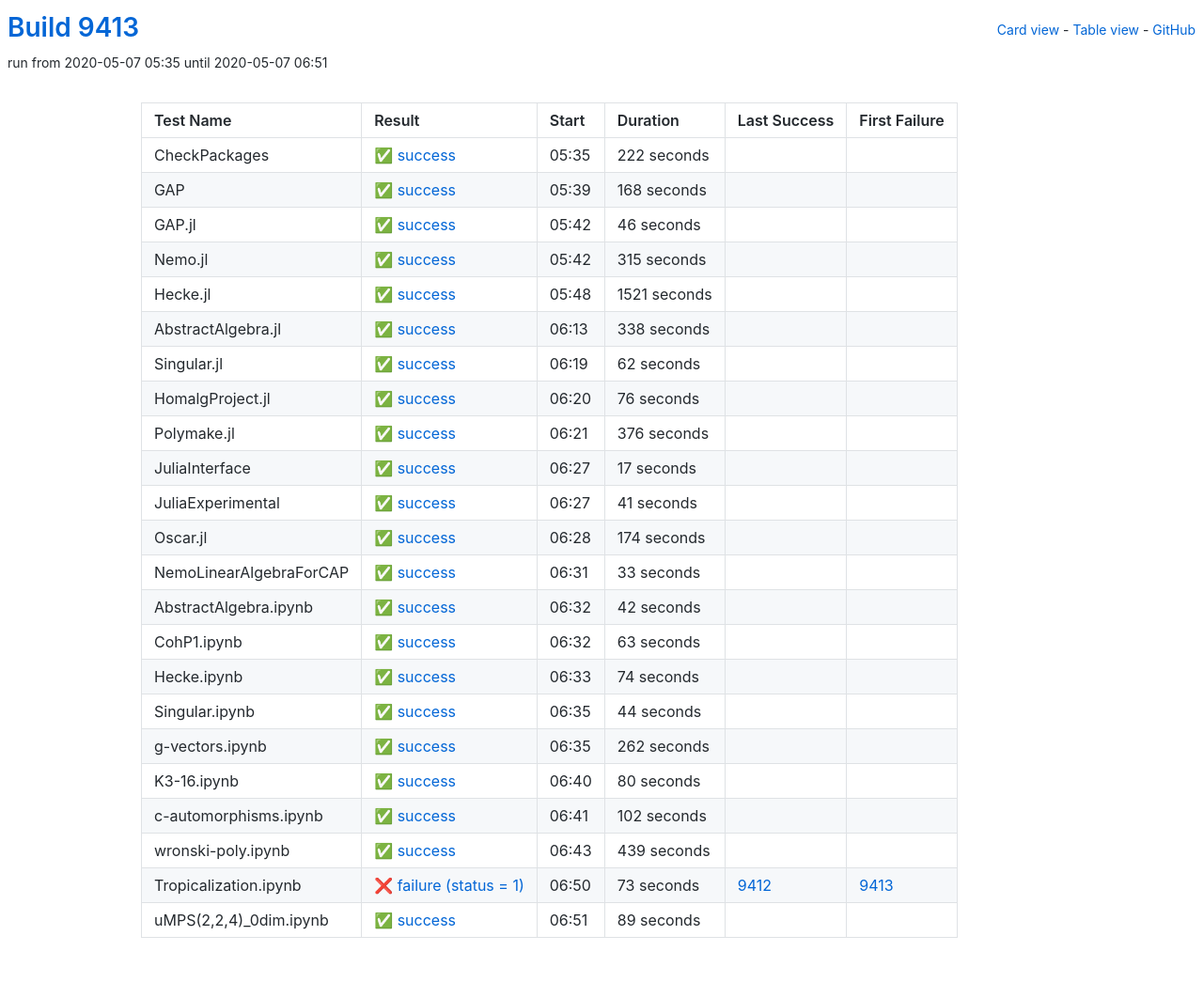
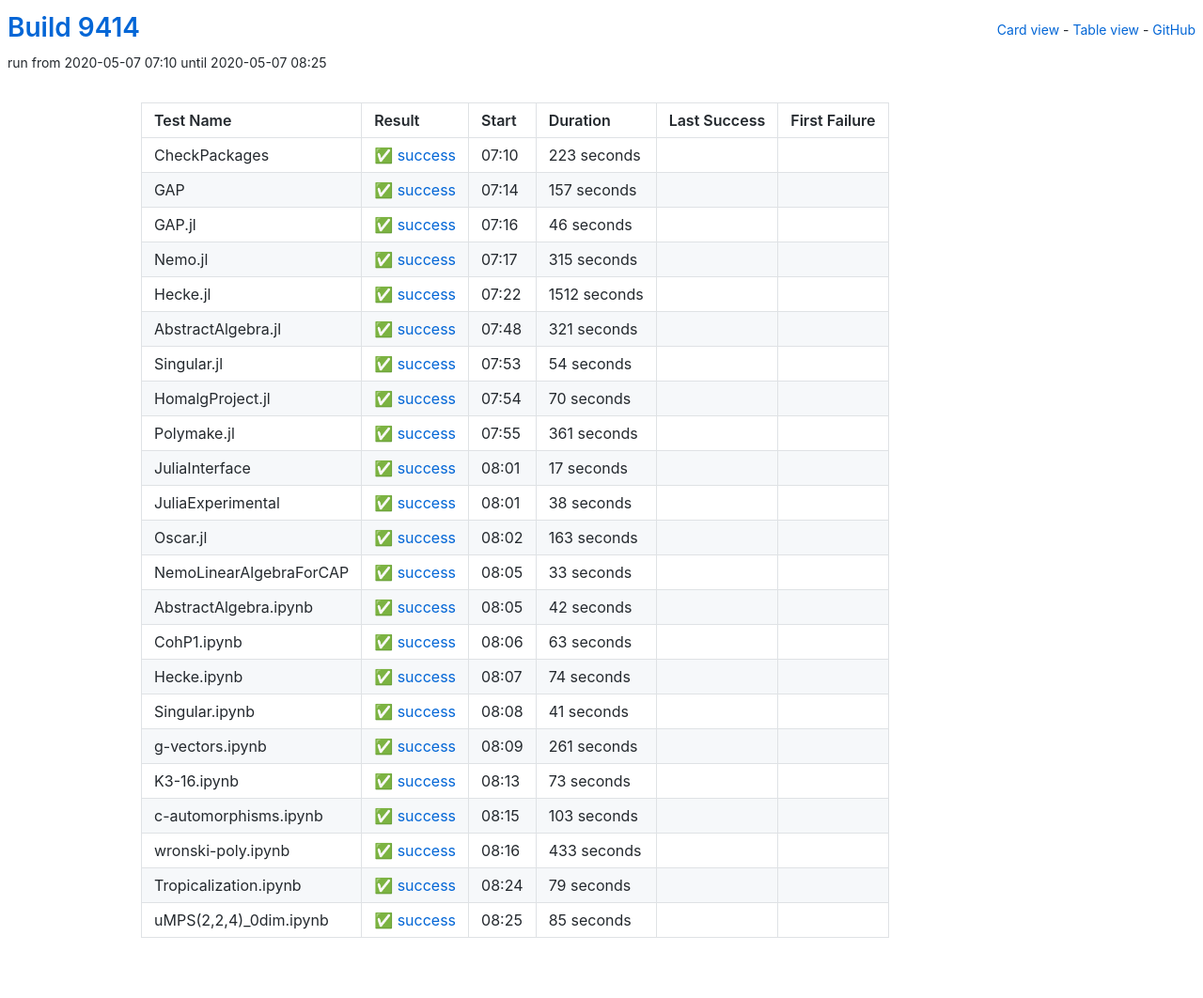
Before and after one commit to oscar-system/oscar-ci-status, a Jekyll site: the page built from table.html, in a window 1280 px wide. Shown: the whole page at 94% size. Built offline with Jekyll 4.4.1, drawn with Linux system fonts in a browser that asks for light colours.

Commit message:
Build 9414

```diff
--- a/_data/ci.yml
+++ b/_data/ci.yml
@@ -1,29 +1,29 @@
-build: 9413
-build_url: https://oscarci.mathematik.uni-kl.de/job/oscar/9413/
+build: 9414
+build_url: https://oscarci.mathematik.uni-kl.de/job/oscar/9414/
 job: oscar
 tests:
-- duration: 222
+- duration: 223
   exitcode: 0
   first_failure: false
   first_failure_url: null
   id: checkpackages
   last_success: false
   last_success_url: null
-  log: https://oscarci.mathematik.uni-kl.de/job/oscar/9413/artifact/logs/build-9413/CheckPackages.log
+  log: https://oscarci.mathematik.uni-kl.de/job/oscar/9414/artifact/logs/build-9414/CheckPackages.log
   name: CheckPackages
-  start: 2020-05-07 05:35
+  start: 2020-05-07 07:10
   status: success
   success: true
-- duration: 168
+- duration: 157
   exitcode: 0
   first_failure: false
   first_failure_url: null
   id: gap
   last_success: false
   last_success_url: null
-  log: https://oscarci.mathematik.uni-kl.de/job/oscar/9413/artifact/logs/build-9413/GAP.log
+  log: https://oscarci.mathematik.uni-kl.de/job/oscar/9414/artifact/logs/build-9414/GAP.log
   name: GAP
-  start: 2020-05-07 05:39
+  start: 2020-05-07 07:14
   status: success
   success: true
 - duration: 46
@@ -33,9 +33,9 @@ tests:
   id: gap-jl
   last_success: false
   last_success_url: null
-  log: https://oscarci.mathematik.uni-kl.de/job/oscar/9413/artifact/logs/build-9413/GAP.jl.log
+  log: https://oscarci.mathematik.uni-kl.de/job/oscar/9414/artifact/logs/build-9414/GAP.jl.log
   name: GAP.jl
-  start: 2020-05-07 05:42
+  start: 2020-05-07 07:16
   status: success
   success: true
 - duration: 315
@@ -45,69 +45,69 @@ tests:
   id: nemo-jl
   last_success: false
   last_success_url: null
-  log: https://oscarci.mathematik.uni-kl.de/job/oscar/9413/artifact/logs/build-9413/Nemo.jl.log
+  log: https://oscarci.mathematik.uni-kl.de/job/oscar/9414/artifact/logs/build-9414/Nemo.jl.log
   name: Nemo.jl
-  start: 2020-05-07 05:42
+  start: 2020-05-07 07:17
   status: success
   success: true
-- duration: 1521
+- duration: 1512
   exitcode: 0
   first_failure: false
   first_failure_url: null
   id: hecke-jl
   last_success: false
   last_success_url: null
-  log: https://oscarci.mathematik.uni-kl.de/job/oscar/9413/artifact/logs/build-9413/Hecke.jl.log
+  log: https://oscarci.mathematik.uni-kl.de/job/oscar/9414/artifact/logs/build-9414/Hecke.jl.log
   name: Hecke.jl
-  start: 2020-05-07 05:48
+  start: 2020-05-07 07:22
   status: success
   success: true
-- duration: 338
+- duration: 321
   exitcode: 0
   first_failure: false
   first_failure_url: null
   id: abstractalgebra-jl
   last_success: false
   last_success_url: null
-  log: https://oscarci.mathematik.uni-kl.de/job/oscar/9413/artifact/logs/build-9413/AbstractAlgebra.jl.log
+  log: https://oscarci.mathematik.uni-kl.de/job/oscar/9414/artifact/logs/build-9414/AbstractAlgebra.jl.log
   name: AbstractAlgebra.jl
-  start: 2020-05-07 06:13
+  start: 2020-05-07 07:48
   status: success
   success: true
-- duration: 62
+- duration: 54
   exitcode: 0
   first_failure: false
   first_failure_url: null
   id: singular-jl
   last_success: false
   last_success_url: null
-  log: https://oscarci.mathematik.uni-kl.de/job/oscar/9413/artifact/logs/build-9413/Singular.jl.log
+  log: https://oscarci.mathematik.uni-kl.de/job/oscar/9414/artifact/logs/build-9414/Singular.jl.log
   name: Singular.jl
-  start: 2020-05-07 06:19
+  start: 2020-05-07 07:53
   status: success
   success: true
-- duration: 76
+- duration: 70
   exitcode: 0
   first_failure: false
   first_failure_url: null
   id: homalgproject-jl
   last_success: false
   last_success_url: null
-  log: https://oscarci.mathematik.uni-kl.de/job/oscar/9413/artifact/logs/build-9413/HomalgProject.jl.log
+  log: https://oscarci.mathematik.uni-kl.de/job/oscar/9414/artifact/logs/build-9414/HomalgProject.jl.log
   name: HomalgProject.jl
-  start: 2020-05-07 06:20
+  start: 2020-05-07 07:54
   status: success
   success: true
-- duration: 376
+- duration: 361
   exitcode: 0
   first_failure: false
   first_failure_url: null
   id: polymake-jl
   last_success: false
   last_success_url: null
-  log: https://oscarci.mathematik.uni-kl.de/job/oscar/9413/artifact/logs/build-9413/Polymake.jl.log
+  log: https://oscarci.mathematik.uni-kl.de/job/oscar/9414/artifact/logs/build-9414/Polymake.jl.log
   name: Polymake.jl
-  start: 2020-05-07 06:21
+  start: 2020-05-07 07:55
   status: success
   success: true
 - duration: 17
@@ -117,33 +117,33 @@ tests:
   id: juliainterface
   last_success: false
   last_success_url: null
-  log: https://oscarci.mathematik.uni-kl.de/job/oscar/9413/artifact/logs/build-9413/JuliaInterface.log
+  log: https://oscarci.mathematik.uni-kl.de/job/oscar/9414/artifact/logs/build-9414/JuliaInterface.log
   name: JuliaInterface
-  start: 2020-05-07 06:27
+  start: 2020-05-07 08:01
   status: success
   success: true
-- duration: 41
+- duration: 38
   exitcode: 0
   first_failure: false
   first_failure_url: null
   id: juliaexperimental
   last_success: false
   last_success_url: null
-  log: https://oscarci.mathematik.uni-kl.de/job/oscar/9413/artifact/logs/build-9413/JuliaExperimental.log
+  log: https://oscarci.mathematik.uni-kl.de/job/oscar/9414/artifact/logs/build-9414/JuliaExperimental.log
   name: JuliaExperimental
-  start: 2020-05-07 06:27
+  start: 2020-05-07 08:01
   status: success
   success: true
-- duration: 174
+- duration: 163
   exitcode: 0
   first_failure: false
   first_failure_url: null
   id: oscar-jl
   last_success: false
   last_success_url: null
-  log: https://oscarci.mathematik.uni-kl.de/job/oscar/9413/artifact/logs/build-9413/Oscar.jl.log
+  log: https://oscarci.mathematik.uni-kl.de/job/oscar/9414/artifact/logs/build-9414/Oscar.jl.log
   name: Oscar.jl
-  start: 2020-05-07 06:28
+  start: 2020-05-07 08:02
   status: success
   success: true
 - duration: 33
@@ -153,9 +153,9 @@ tests:
   id: nemolinearalgebraforcap
   last_success: false
   last_success_url: null
-  log: https://oscarci.mathematik.uni-kl.de/job/oscar/9413/artifact/logs/build-9413/NemoLinearAlgebraForCAP.log
+  log: https://oscarci.mathematik.uni-kl.de/job/oscar/9414/artifact/logs/build-9414/NemoLinearAlgebraForCAP.log
   name: NemoLinearAlgebraForCAP
-  start: 2020-05-07 06:31
+  start: 2020-05-07 08:05
   status: success
   success: true
 - duration: 42
@@ -165,9 +165,9 @@ tests:
   id: abstractalgebra-ipynb
   last_success: false
   last_success_url: null
-  log: https://oscarci.mathematik.uni-kl.de/job/oscar/9413/artifact/logs/build-9413/AbstractAlgebra.ipynb.log
+  log: https://oscarci.mathematik.uni-kl.de/job/oscar/9414/artifact/logs/build-9414/AbstractAlgebra.ipynb.log
   name: AbstractAlgebra.ipynb
-  start: 2020-05-07 06:32
+  start: 2020-05-07 08:05
   status: success
   success: true
 - duration: 63
@@ -177,9 +177,9 @@ tests:
   id: cohp1-ipynb
   last_success: false
   last_success_url: null
-  log: https://oscarci.mathematik.uni-kl.de/job/oscar/9413/artifact/logs/build-9413/CohP1.ipynb.log
+  log: https://oscarci.mathematik.uni-kl.de/job/oscar/9414/artifact/logs/build-9414/CohP1.ipynb.log
   name: CohP1.ipynb
-  start: 2020-05-07 06:32
+  start: 2020-05-07 08:06
   status: success
   success: true
 - duration: 74
@@ -189,92 +189,92 @@ tests:
   id: hecke-ipynb
   last_success: false
   last_success_url: null
-  log: https://oscarci.mathematik.uni-kl.de/job/oscar/9413/artifact/logs/build-9413/Hecke.ipynb.log
+  log: https://oscarci.mathematik.uni-kl.de/job/oscar/9414/artifact/logs/build-9414/Hecke.ipynb.log
   name: Hecke.ipynb
-  start: 2020-05-07 06:33
+  start: 2020-05-07 08:07
   status: success
   success: true
-- duration: 44
+- duration: 41
   exitcode: 0
   first_failure: false
   first_failure_url: null
   id: singular-ipynb
   last_success: false
   last_success_url: null
-  log: https://oscarci.mathematik.uni-kl.de/job/oscar/9413/artifact/logs/build-9413/Singular.ipynb.log
+  log: https://oscarci.mathematik.uni-kl.de/job/oscar/9414/artifact/logs/build-9414/Singular.ipynb.log
   name: Singular.ipynb
-  start: 2020-05-07 06:35
+  start: 2020-05-07 08:08
   status: success
   success: true
-- duration: 262
+- duration: 261
   exitcode: 0
   first_failure: false
   first_failure_url: null
   id: g-vectors-ipynb
   last_success: false
   last_success_url: null
-  log: https://oscarci.mathematik.uni-kl.de/job/oscar/9413/artifact/logs/build-9413/g-vectors.ipynb.log
+  log: https://oscarci.mathematik.uni-kl.de/job/oscar/9414/artifact/logs/build-9414/g-vectors.ipynb.log
   name: g-vectors.ipynb
-  start: 2020-05-07 06:35
+  start: 2020-05-07 08:09
   status: success
   success: true
-- duration: 80
+- duration: 73
   exitcode: 0
   first_failure: false
   first_failure_url: null
   id: k3-16-ipynb
   last_success: false
   last_success_url: null
-  log: https://oscarci.mathematik.uni-kl.de/job/oscar/9413/artifact/logs/build-9413/K3-16.ipynb.log
+  log: https://oscarci.mathematik.uni-kl.de/job/oscar/9414/artifact/logs/build-9414/K3-16.ipynb.log
   name: K3-16.ipynb
-  start: 2020-05-07 06:40
+  start: 2020-05-07 08:13
   status: success
   success: true
-- duration: 102
+- duration: 103
   exitcode: 0
   first_failure: false
   first_failure_url: null
   id: c-automorphisms-ipynb
   last_success: false
   last_success_url: null
-  log: https://oscarci.mathematik.uni-kl.de/job/oscar/9413/artifact/logs/build-9413/c-automorphisms.ipynb.log
+  log: https://oscarci.mathematik.uni-kl.de/job/oscar/9414/artifact/logs/build-9414/c-automorphisms.ipynb.log
   name: c-automorphisms.ipynb
-  start: 2020-05-07 06:41
+  start: 2020-05-07 08:15
   status: success
   success: true
-- duration: 439
+- duration: 433
   exitcode: 0
   first_failure: false
   first_failure_url: null
   id: wronski-poly-ipynb
   last_success: false
   last_success_url: null
-  log: https://oscarci.mathematik.uni-kl.de/job/oscar/9413/artifact/logs/build-9413/wronski-poly.ipynb.log
+  log: https://oscarci.mathematik.uni-kl.de/job/oscar/9414/artifact/logs/build-9414/wronski-poly.ipynb.log
   name: wronski-poly.ipynb
-  start: 2020-05-07 06:43
+  start: 2020-05-07 08:16
   status: success
   success: true
-- duration: 73
-  exitcode: 1
-  first_failure: 9413
-  first_failure_url: https://oscarci.mathematik.uni-kl.de/job/oscar/9413/
+- duration: 79
+  exitcode: 0
+  first_failure: false
+  first_failure_url: null
   id: tropicalization-ipynb
-  last_success: 9412
-  last_success_url: https://oscarci.mathematik.uni-kl.de/job/oscar/9412/
-  log: https://oscarci.mathematik.uni-kl.de/job/oscar/9413/artifact/logs/build-9413/Tropicalization.ipynb.log
+  last_success: false
+  last_success_url: null
+  log: https://oscarci.mathematik.uni-kl.de/job/oscar/9414/artifact/logs/build-9414/Tropicalization.ipynb.log
   name: Tropicalization.ipynb
-  start: 2020-05-07 06:50
-  status: failure
-  success: false
-- duration: 89
+  start: 2020-05-07 08:24
+  status: success
+  success: true
+- duration: 85
   exitcode: 0
   first_failure: false
   first_failure_url: null
   id: umps-2-2-4-0dim-ipynb
   last_success: false
   last_success_url: null
-  log: https://oscarci.mathematik.uni-kl.de/job/oscar/9413/artifact/logs/build-9413/uMPS-2-2-4-_0dim.ipynb.log
+  log: https://oscarci.mathematik.uni-kl.de/job/oscar/9414/artifact/logs/build-9414/uMPS-2-2-4-_0dim.ipynb.log
   name: uMPS(2,2,4)_0dim.ipynb
-  start: 2020-05-07 06:51
+  start: 2020-05-07 08:25
   status: success
   success: true
```
Also changed, not shown: README.md.
